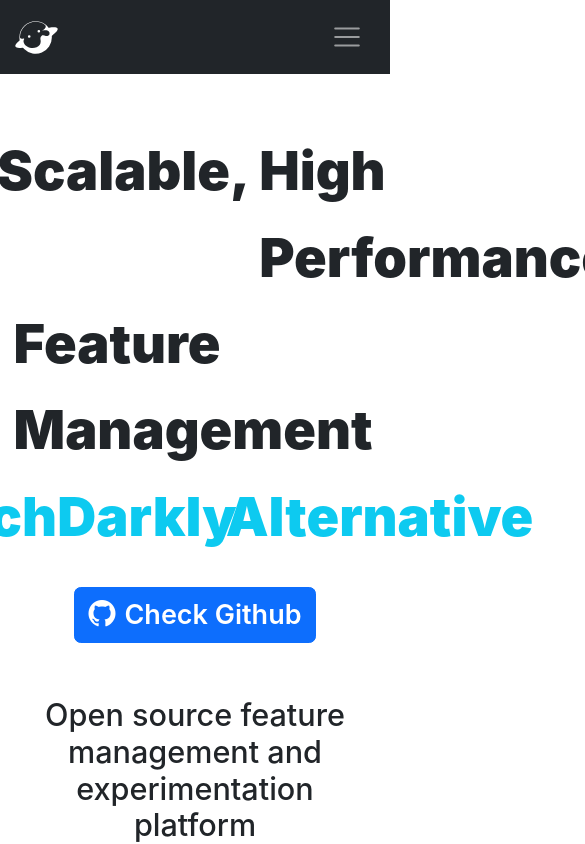
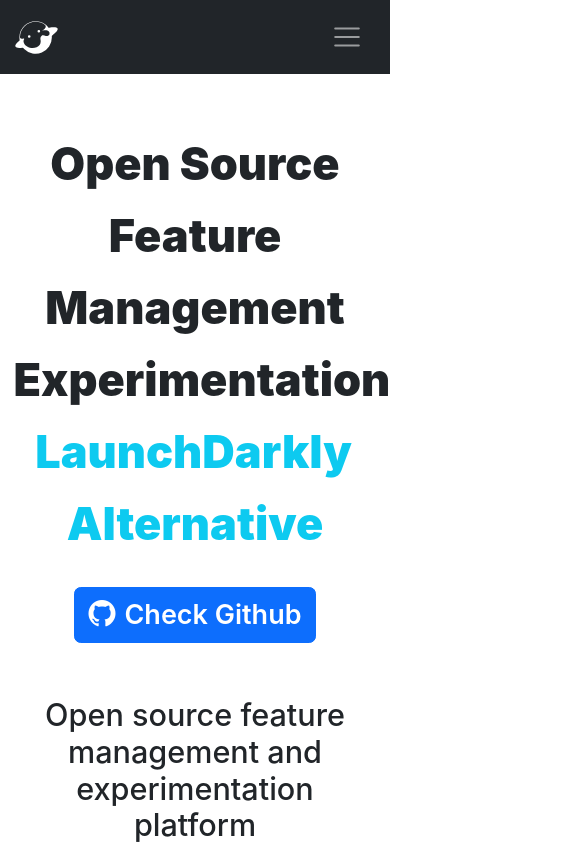
Before and after one commit to MichaelYuhe/official-website, a Next.js app: page / in a window 390 px wide. Shown: the top 844 px of the page, 585 px wide, since content can reach past the window. Built offline with nearby package versions, Linux system fonts and the light colour scheme.

Commit message:
ajust for mobile

```diff
--- a/pages/index.js
+++ b/pages/index.js
@@ -29,11 +29,12 @@
     <Layout>
       <section className={`container-xxl`}>
         <div className={`${styles.faceFirstLine} mt-5`}>
-          <div>Open Source,</div>
-          <div>Scalable,</div>
-          <div>High Performance</div>
+          <div>Open Source</div>
         </div>
-        <div className={styles.faceSecondLine}>Feature Management</div>
+        <div className={styles.faceSecondLine}>
+          <div>Feature Management</div>
+          <div>Experimentation</div>
+        </div>
         <div className={styles.faceThirdLine}>
           <Alternative></Alternative>
           <div>Alternative</div>
--- a/pages/index.module.scss
+++ b/pages/index.module.scss
@@ -13,6 +13,20 @@
   justify-content: center;
   gap: .5rem;
 }
+
+@media (max-width: 576px) {
+  .faceFirstLine, .faceSecondLine, .faceThirdLine {
+    font-size: 2.5rem;
+    display: block;
+    text-align: center;
+  }
+
+  .alter {
+    width: 360px;
+    text-align: center;
+  }
+}
+
 
 .faceFirstLine {
 
```
